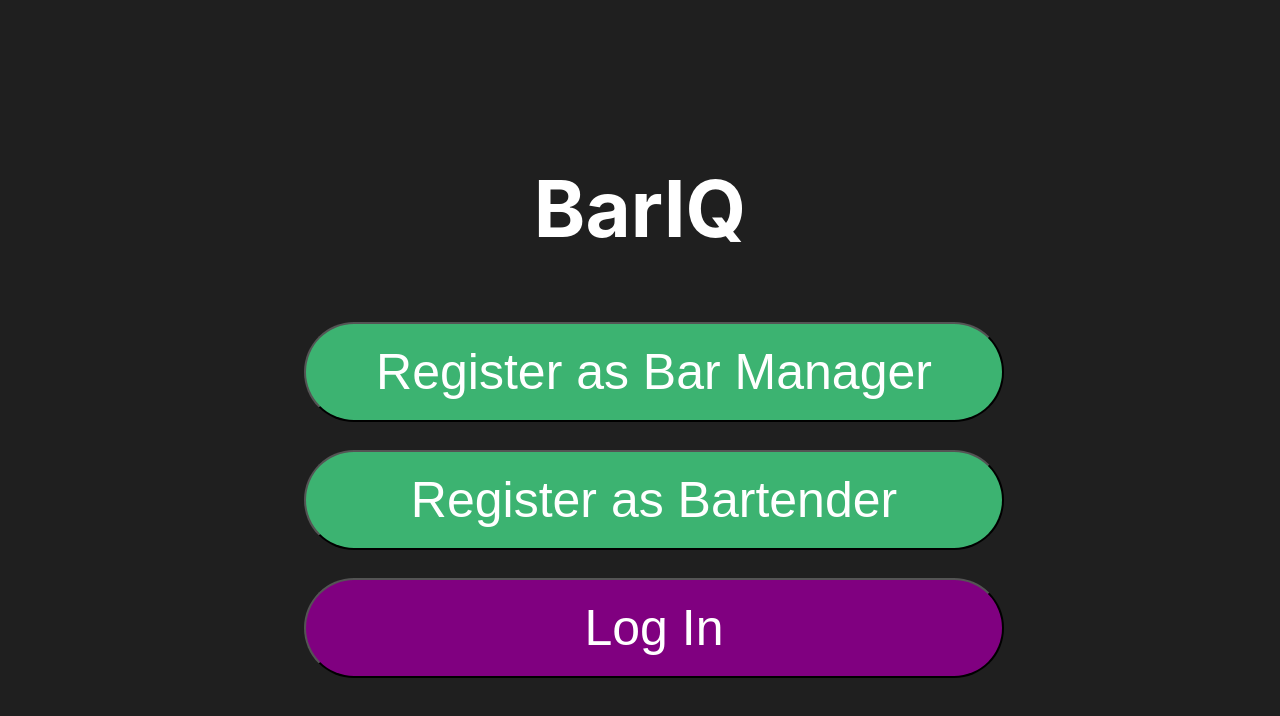
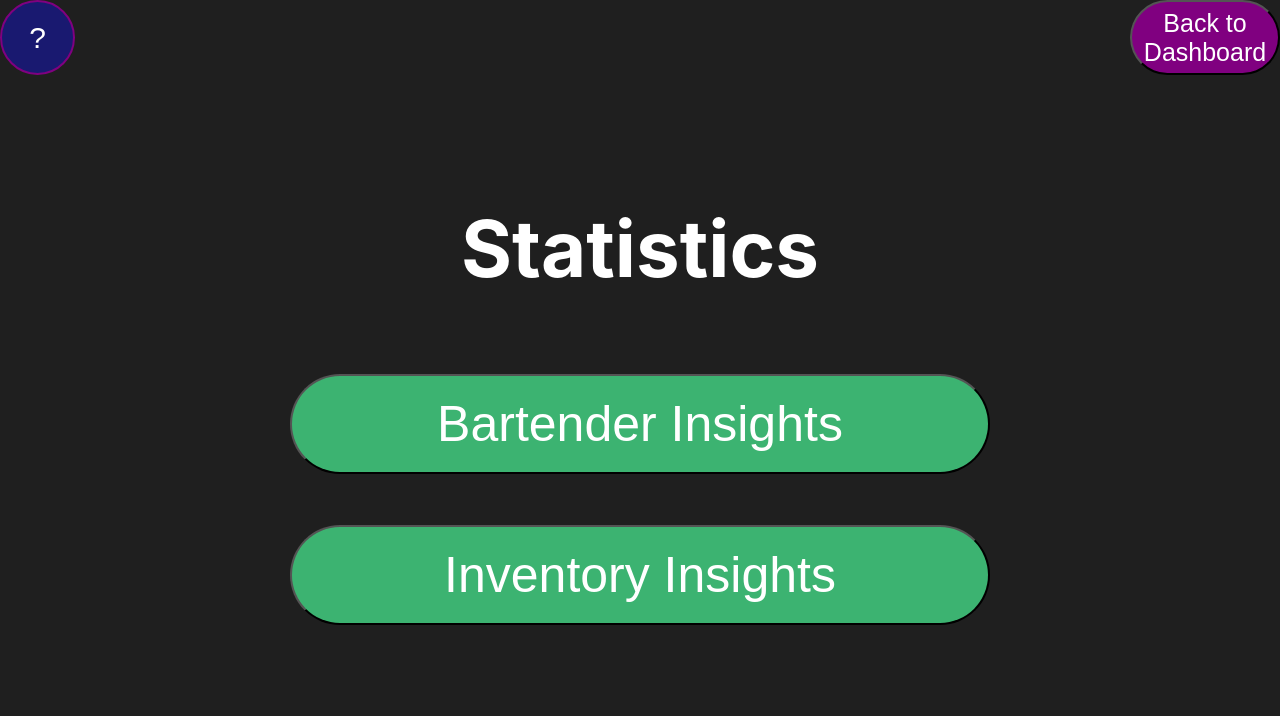
Before and after one commit to DJ-TAVR/bar-app, a React (Create React App) app in the folder front-end/: page /statistics in a window 1280 px wide. Shown: the top 716 px of the page. Built offline with nearby package versions, Linux system fonts and the light colour scheme.

Commit message:
Re-ordered pages to represent correct flow

```diff
--- a/front-end/src/App.js
+++ b/front-end/src/App.js
@@ -5,6 +5,7 @@ import React, {useState, useEffect} from "react"
 import Registration from './Pages/Registration'
 import Login from './Pages/Login'
 import AdminSelect from './Pages/AdminSelect'
+import Statistics from './Pages/Statistics'
 import {
   BrowserRouter,
   Switch,
@@ -31,16 +32,21 @@ function App() {
         <Login userType = {userType} handleUserType = {handleUserType}/>
       </Route>
 
-      <Route path="/inventory">
-        <Inventory userType = {userType} handleUserType = {handleUserType}/>
-      </Route>
       <Route path="/admin">
         <AdminSelect userType = {userType} handleUserType = {handleUserType}/>
       </Route>
 
+      <Route path="/statistics">
+        <Statistics userType = {userType} handleUserType = {handleUserType}/>
+      </Route>
+
+      <Route path="/inventory">
+        <Inventory userType = {userType} handleUserType = {handleUserType}/>
+      </Route>
       <Route path = "/drinks">
         <Drinks userType = {userType} handleUserType = {handleUserType}/>
       </Route>
+
       <Route path="/">
         <Home userType = {userType} handleUserType = {handleUserType}/>
       </Route>
--- a/front-end/src/Pages/AdminSelect.js
+++ b/front-end/src/Pages/AdminSelect.js
@@ -12,14 +12,14 @@ export default function AdminSelect(props){
                 <Button className = "BackAdminButton">Logout</Button>
             </Link>
             <header className="App-header">
-                <h1>Statistics</h1>
+                <h1>Dashboard</h1>
                 <div>
-                    <Link to = "/inventory">
-                        <Button className = "button managerButton">Bartender Insights</Button>
+                    <Link to = "/statistics">
+                        <Button className = "button managerButton">View Statistics</Button>
                     </Link>
 
-                    <Link to = "/drinks">
-                        <Button className = "button managerButton">Inventory Insights</Button>
+                    <Link to = "/admin">
+                        <Button className = "button managerButton">Manage Stickers</Button>
                     </Link>
                 </div>
             </header>
--- /dev/null
+++ b/front-end/src/Pages/Statistics.js
@@ -0,0 +1,28 @@
+import React from 'react'
+import { Button } from 'reactstrap';
+import '../App.css'
+import { Link } from 'react-router-dom'
+
+
+export default function Statistics(props){
+    return(
+        <div class = "App">
+            <Button className = "HelpButton"> ? </Button>
+            <Link to = "/admin">
+                <Button className = "BackAdminButton">Back to Dashboard</Button>
+            </Link>
+            <header className="App-header">
+                <h1>Statistics</h1>
+                <div>
+                    <Link to = "/inventory">
+                        <Button className = "button managerButton">Bartender Insights</Button>
+                    </Link>
+
+                    <Link to = "/drinks">
+                        <Button className = "button managerButton">Inventory Insights</Button>
+                    </Link>
+                </div>
+            </header>
+        </div>
+    )
+}
```
Also changed, not shown: 1 other file (tests, documents, lock files or other folders).
